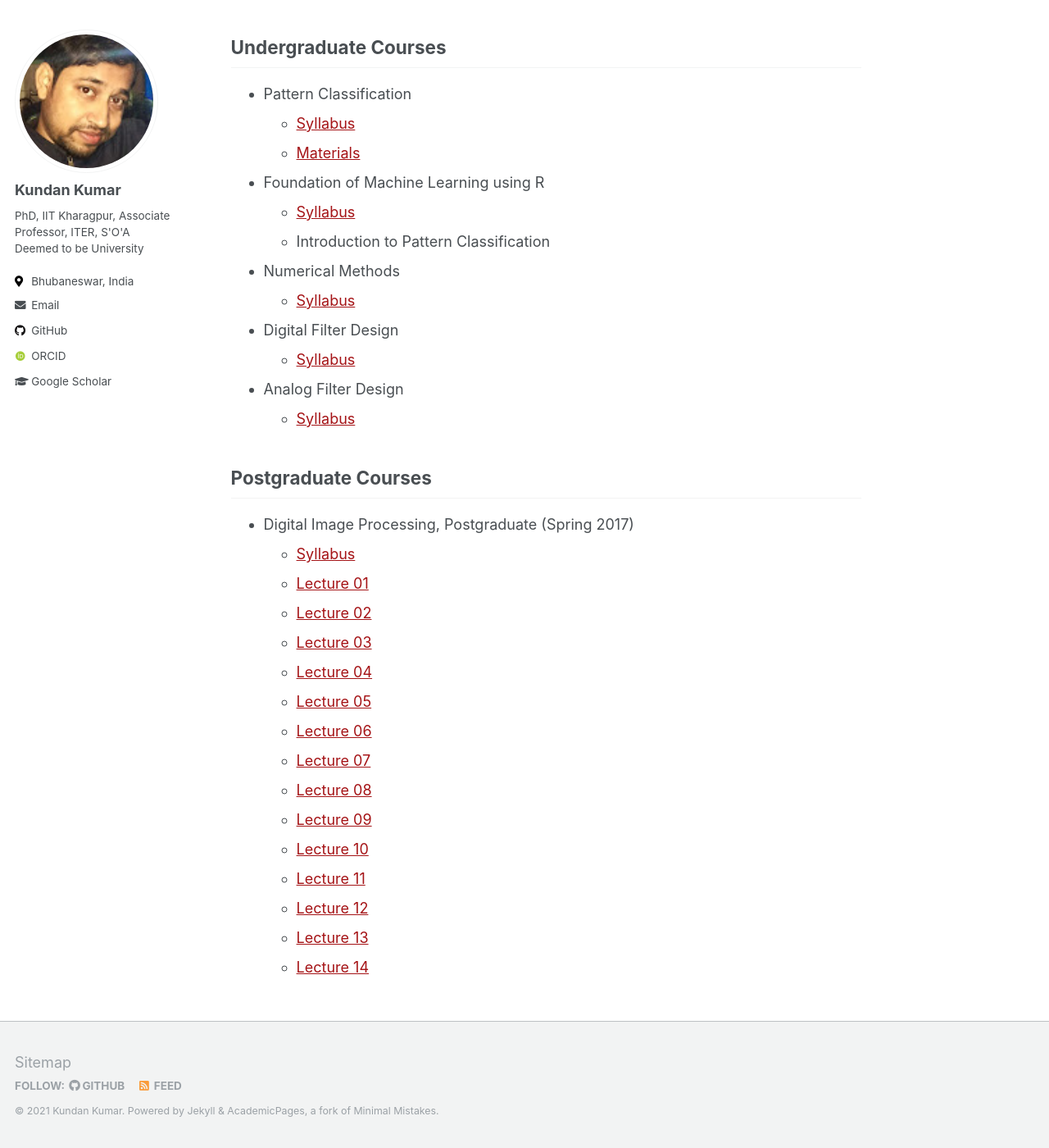
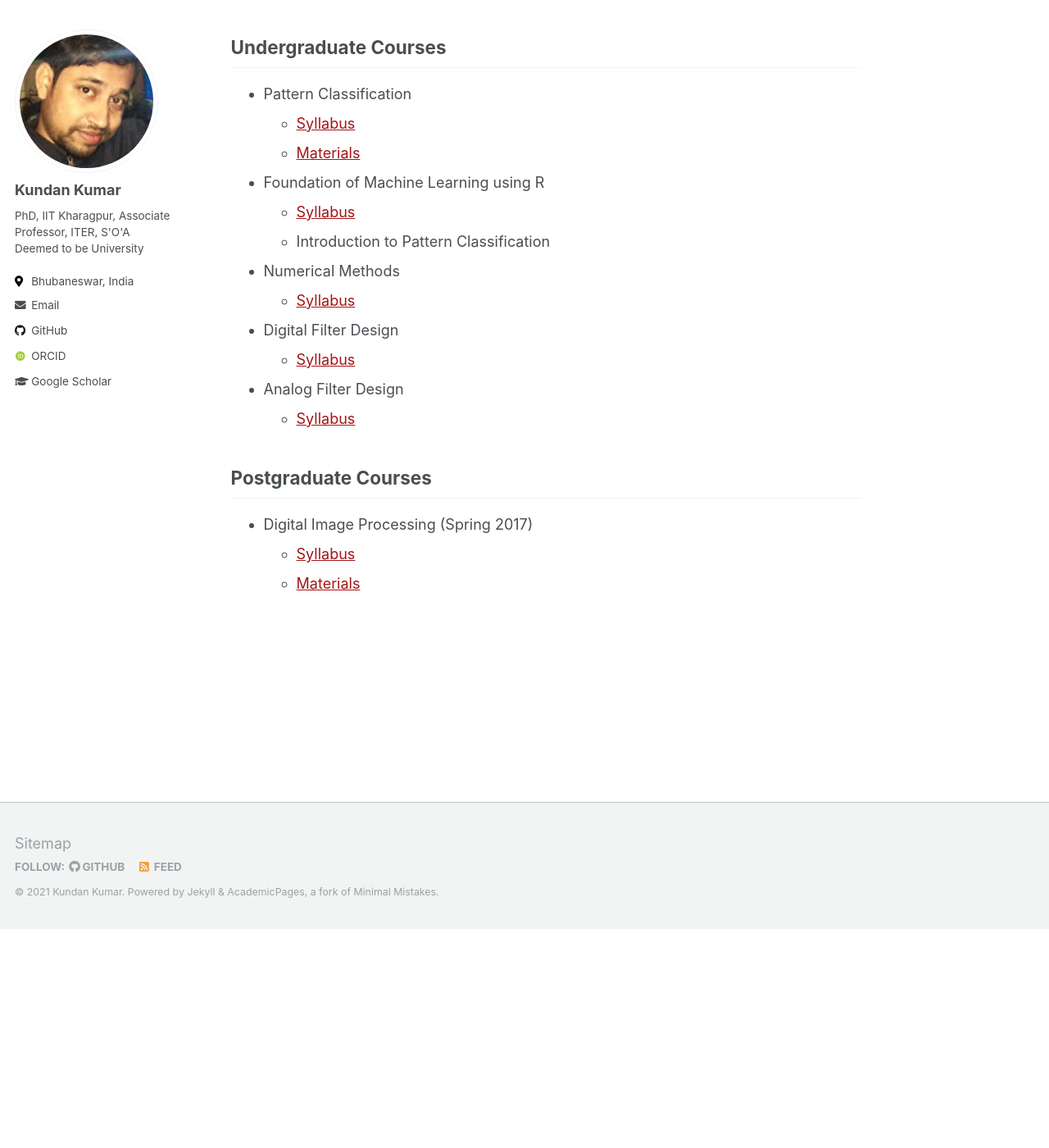
Before and after one commit to erkundanec/erkundanec.github.io, a Jekyll site: the page built from _pages/teaching.md, in a window 1280 px wide and 1400 px high, scrolled down 266 px. Shown: the whole window at 82% size. Built offline with Jekyll 4.4.1, drawn with Linux system fonts in a browser that asks for light colours; some web fonts are replaced.

Commit message:
Update teaching.md

```diff
--- a/_pages/teaching.md
+++ b/_pages/teaching.md
@@ -9,36 +9,23 @@
 
 ## Undergraduate Courses
 - Pattern Classification
-    - [Syllabus](/files/pdf/teaching/POLI 281 Syllabus.pdf)
+    - [Syllabus](/files/pdf/teaching/PC-Syllabus.pdf)
     - [Materials](/pattern-classification.md)
 
 - Foundation of Machine Learning using R
-    - [Syllabus](/files/pdf/teaching/POLI 281 Syllabus.pdf)
+    - [Syllabus](/files/pdf/teaching/FML-Syllabus.pdf)
     - Introduction to Pattern Classification
 
 - Numerical Methods
-    - [Syllabus](/files/pdf/teaching/POLI 891 Syllabus.pdf)
+    - [Syllabus](/files/pdf/teaching/NM-Syllabus.pdf)
 
 - Digital Filter Design
-    - [Syllabus](/files/pdf/teaching/POLI 891 Syllabus.pdf)
+    - [Syllabus](/files/pdf/teaching/DFD-Syllabus.pdf)
 
 - Analog Filter Design
-    - [Syllabus](/files/pdf/teaching/POLI 891 Syllabus.pdf)
+    - [Syllabus](/files/pdf/teaching/AFD-Syllabus.pdf)
 
 ## Postgraduate Courses
-- Digital Image Processing, Postgraduate (Spring 2017)
-    - [Syllabus](/files/pdf/teaching/PS 3090 Syllabus.pdf)
-    - [Lecture 01](/files/pdf/teaching/Digital_Image_Processing/DIP_Lecture01.pdf)
-    - [Lecture 02](/files/pdf/teaching/Digital_Image_Processing/DIP_Lecture02.pdf)
-    - [Lecture 03](/files/pdf/teaching/Digital_Image_Processing/DIP_Lecture03.pdf)
-    - [Lecture 04](/files/pdf/teaching/Digital_Image_Processing/DIP_Lecture04.pdf)
-    - [Lecture 05](/files/pdf/teaching/Digital_Image_Processing/DIP_Lecture05.pdf)
-    - [Lecture 06](/files/pdf/teaching/Digital_Image_Processing/DIP_Lecture06.pdf)
-    - [Lecture 07](/files/pdf/teaching/Digital_Image_Processing/DIP_Lecture07.pdf)
-    - [Lecture 08](/files/pdf/teaching/Digital_Image_Processing/DIP_Lecture08.pdf)
-    - [Lecture 09](/files/pdf/teaching/Digital_Image_Processing/DIP_Lecture09.pdf)
-    - [Lecture 10](/files/pdf/teaching/Digital_Image_Processing/DIP_Lecture10.pdf)
-    - [Lecture 11](/files/pdf/teaching/Digital_Image_Processing/DIP_Lecture11.pdf)
-    - [Lecture 12](/files/pdf/teaching/Digital_Image_Processing/DIP_Lecture12.pdf)
-    - [Lecture 13](/files/pdf/teaching/Digital_Image_Processing/DIP_Lecture13.pdf)
-    - [Lecture 14](/files/pdf/teaching/Digital_Image_Processing/DIP_Lecture14.pdf)
+- Digital Image Processing (Spring 2017)
+    - [Syllabus](/files/pdf/teaching/DIPSyllabus.pdf)
+    - [Materials](/digital-image-processing.md)
```
